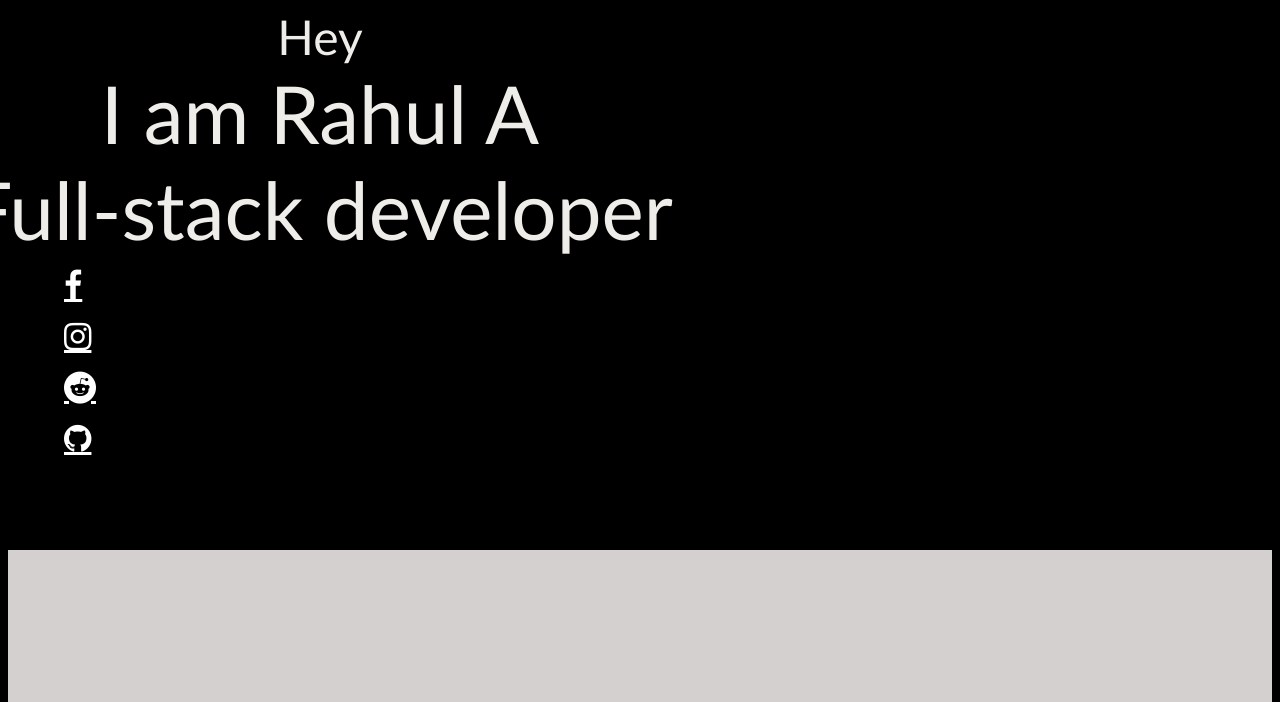
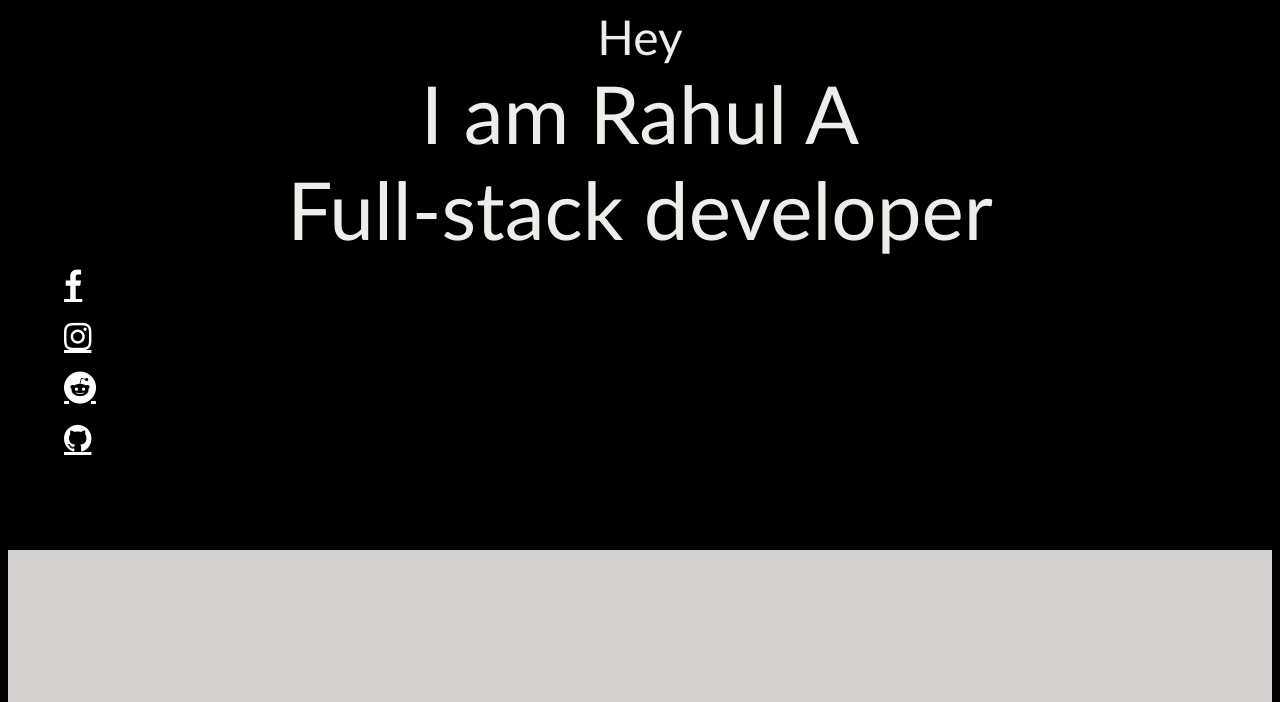
Before and after one commit to rahul200367/profile.github.io, a plain HTML site: page index.html in a window 1280 px wide. Shown: the part 98-800 px from the top of the page. Drawn offline with Linux system fonts and the light colour scheme.

Commit message:
Update index.css

```diff
--- a/index.css
+++ b/index.css
@@ -19,7 +19,7 @@ z-index: -1;
   text-align:center;
   position: relative;
   top:1em;
-  right:4em;
+  justify-content:center;
   animation: intro;
   animation-duration: 2s;
 }
```
